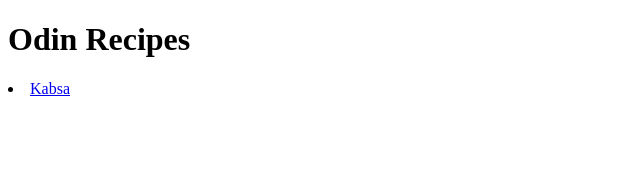
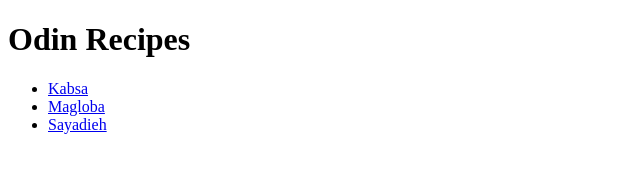
Before and after one commit to farisabdulrahmanaa/odin-recipes, a plain HTML site: page index.html in a window 1280 px wide. Shown: the whole page, without its empty margins (0-640 px from the left). Drawn offline with Linux system fonts and the light colour scheme.

Commit message:
Added two new recipes, updated index.html with links

```diff
--- a/index.html
+++ b/index.html
@@ -7,8 +7,10 @@
 </head>
 <body>
     <h1>Odin Recipes</h1>
-
+<ul>
     <li><a href="recipes/kabsa.html">Kabsa</a></li>
-
+    <li><a href="recipes/magloba.html">Magloba</a></li>
+    <li><a href="recipes/sayadieh.html">Sayadieh</a></li>
+</ul>
 </body>
 </html>
```
